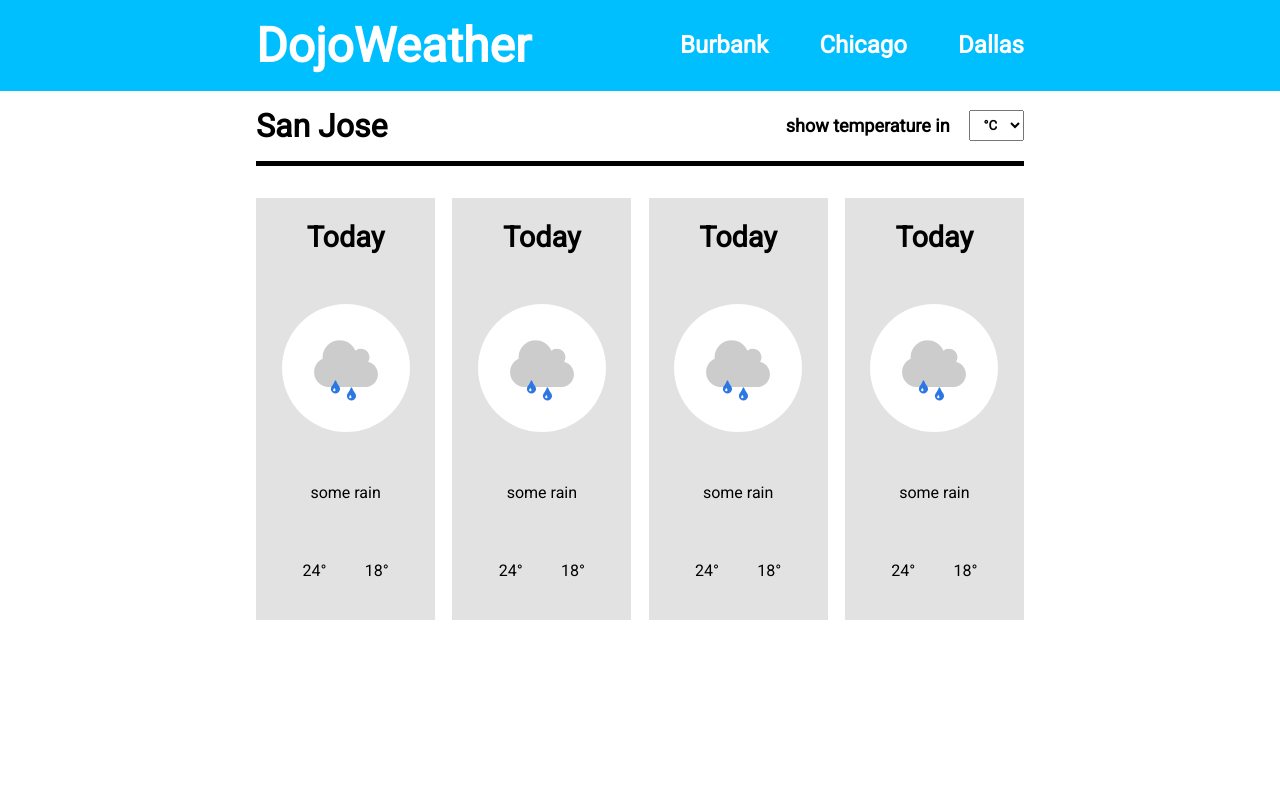
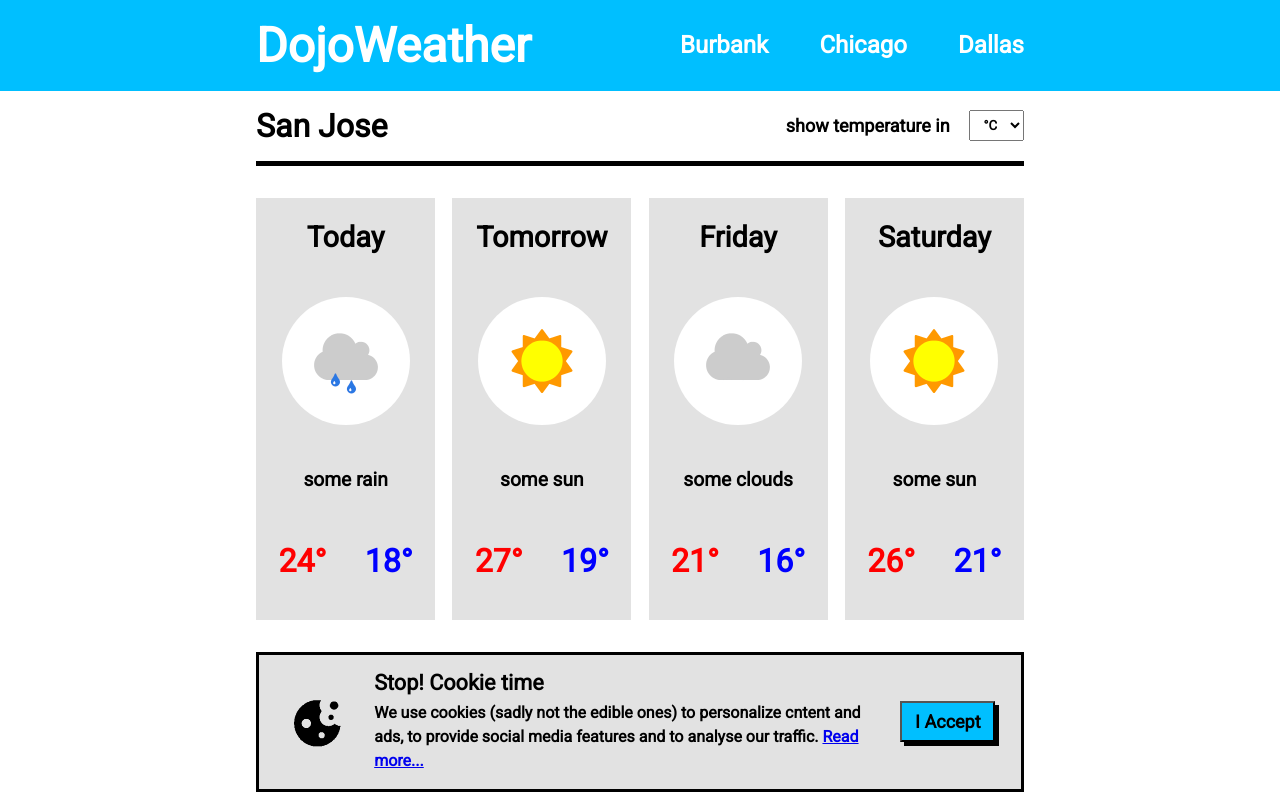
Before and after one commit to mauri-rivera/Rivera_Mauricio_VS_TiempoDojo, a plain HTML site: page index.html in a window 1280 px wide. Drawn offline with Linux system fonts and the light colour scheme.

Commit message:
Update index.html

```diff
--- a/index.html
+++ b/index.html
@@ -37,39 +37,48 @@
                 <div class="cartaDiaClima">
                     <span class="tituloDia">Today</span>
                     <img src="img/some_rain.png" alt="lluvia">
-                    <span>some rain</span>
+                    <span class="datoClima">some rain</span>
                     <div class="temperatura">
-                        <span>24°</span>
-                        <span>18°</span>
+                        <span class="maximo">24°</span>
+                        <span class="minimo">18°</span>
                     </div>
                 </div>
                 <div class="cartaDiaClima">
-                    <span class="tituloDia">Today</span>
-                    <img src="img/some_rain.png" alt="lluvia">
-                    <span>some rain</span>
+                    <span class="tituloDia">Tomorrow</span>
+                    <img src="img/some_sun.png" alt="lluvia">
+                    <span class="datoClima">some sun</span>
                     <div class="temperatura">
-                        <span>24°</span>
-                        <span>18°</span>
+                        <span class="maximo">27°</span>
+                        <span class="minimo">19°</span>
                     </div>
                 </div>
                 <div class="cartaDiaClima">
-                    <span class="tituloDia">Today</span>
-                    <img src="img/some_rain.png" alt="lluvia">
-                    <span>some rain</span>
+                    <span class="tituloDia">Friday</span>
+                    <img src="img/some_clouds.png" alt="lluvia">
+                    <span class="datoClima">some clouds</span>
                     <div class="temperatura">
-                        <span>24°</span>
-                        <span>18°</span>
+                        <span class="maximo">21°</span>
+                        <span class="minimo">16°</span>
                     </div>
                 </div>
                 <div class="cartaDiaClima">
-                    <span class="tituloDia">Today</span>
-                    <img src="img/some_rain.png" alt="lluvia">
-                    <span>some rain</span>
+                    <span class="tituloDia">Saturday</span>
+                    <img src="img/some_sun.png" alt="lluvia">
+                    <span class="datoClima">some sun</span>
                     <div class="temperatura">
-                        <span>24°</span>
-                        <span>18°</span>
+                        <span class="maximo">26°</span>
+                        <span class="minimo">21°</span>
                     </div>
                 </div>
+            </div>
+            <div class="cuadroCookie">
+                <img src="img/cookie.png" alt="cookie">
+                <div class="informacionCookie">
+                    <h3>Stop! Cookie time</h3>
+                    <p>We use cookies (sadly not the edible ones) to personalize cntent and ads, to provide social media features and to analyse our traffic. <a href="#">Read more...</a></p>
+                </div>
+                <!--<button class="botonCookie">I Accept</button>-->
+                <input type="submit" class="botonCookie" name="botonCookie" value="I Accept">
             </div>
         </main>
         <script src="js/scripts.js"></script>
```
